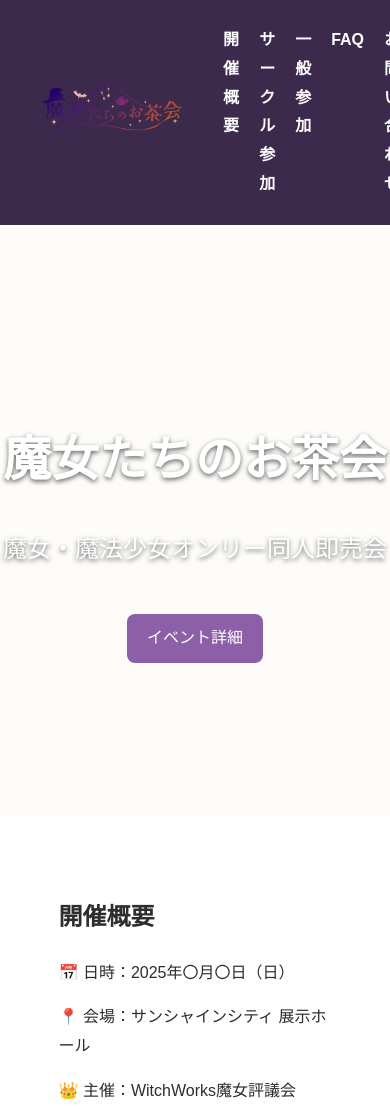
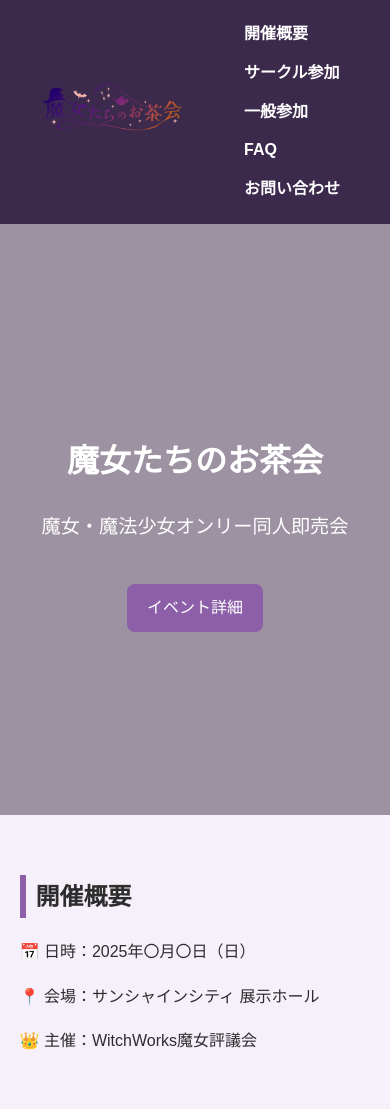
Before and after one commit to digitalblaze-jp/majotpt-site, a plain HTML site: page index.html in a window 390 px wide. Shown: the top 1109 px of the page. Drawn offline with Linux system fonts and the light colour scheme.

Commit message:
Update style.css

```diff
--- a/style.css
+++ b/style.css
@@ -15,6 +15,9 @@ body {
   justify-content: space-between;
   align-items: center;
   padding: 10px 40px;
+  position: sticky;
+  top: 0;
+  z-index: 100;
 }
 .site-header .logo img {
   height: 50px;
@@ -23,31 +26,45 @@ body {
   list-style: none;
   display: flex;
   gap: 20px;
+  margin: 0;
+  padding: 0;
 }
 .nav-menu a {
   color: #fff;
   text-decoration: none;
   font-weight: bold;
+  transition: color 0.3s;
+}
+.nav-menu a:hover {
+  color: #d4b5ff;
 }
 
-/* ヒーロー（キービジュアル） */
+/* ヒーロー */
 .hero {
   background: url("images/hero.jpg") center/cover no-repeat;
   height: 70vh;
   display: flex;
   justify-content: center;
   align-items: center;
+  position: relative;
+  text-align: center;
   color: #fff;
-  text-align: center;
+}
+.hero .overlay {
+  position: absolute;
+  inset: 0;
+  background: rgba(60, 42, 77, 0.5);
+}
+.hero-content {
+  position: relative;
+  z-index: 1;
 }
 .hero h1 {
   font-size: 3rem;
   margin-bottom: 10px;
-  text-shadow: 0 2px 5px rgba(0,0,0,0.6);
 }
 .hero p {
   font-size: 1.5rem;
-  text-shadow: 0 2px 5px rgba(0,0,0,0.6);
 }
 .btn {
   display: inline-block;
@@ -57,13 +74,63 @@ body {
   border-radius: 8px;
   text-decoration: none;
   margin-top: 20px;
+  transition: background 0.3s;
+}
+.btn:hover {
+  background: #6d4686;
 }
 
-/* コンテンツセクション */
+/* セクション */
 .content-section {
   padding: 60px 15%;
-  background: #fff;
+  margin: 0;
+}
+.content-section.light-bg {
+  background: #f6f0fb;
+}
+.content-section h2 {
+  border-left: 6px solid #8c5fa8;
+  padding-left: 10px;
   margin-bottom: 20px;
 }
-.content-section h2 {
-  border-left: 6px solid #8
+
+/* FAQ */
+#faq ul {
+  list-style: none;
+  padding: 0;
+}
+#faq li {
+  margin-bottom: 15px;
+  background: #fff;
+  padding: 15px;
+  border-radius: 8px;
+  box-shadow: 0 2px 6px rgba(0,0,0,0.1);
+}
+
+/* フッター */
+.site-footer {
+  background: #3c2a4d;
+  color: #fff;
+  text-align: center;
+  padding: 20px;
+  font-size: 0.9rem;
+}
+
+/* レスポンシブ */
+@media (max-width: 768px) {
+  .nav-menu ul {
+    flex-direction: column;
+    gap: 10px;
+    background: #3c2a4d;
+    padding: 10px;
+  }
+  .hero h1 {
+    font-size: 2rem;
+  }
+  .hero p {
+    font-size: 1.2rem;
+  }
+  .content-section {
+    padding: 40px 5%;
+  }
+}
```
